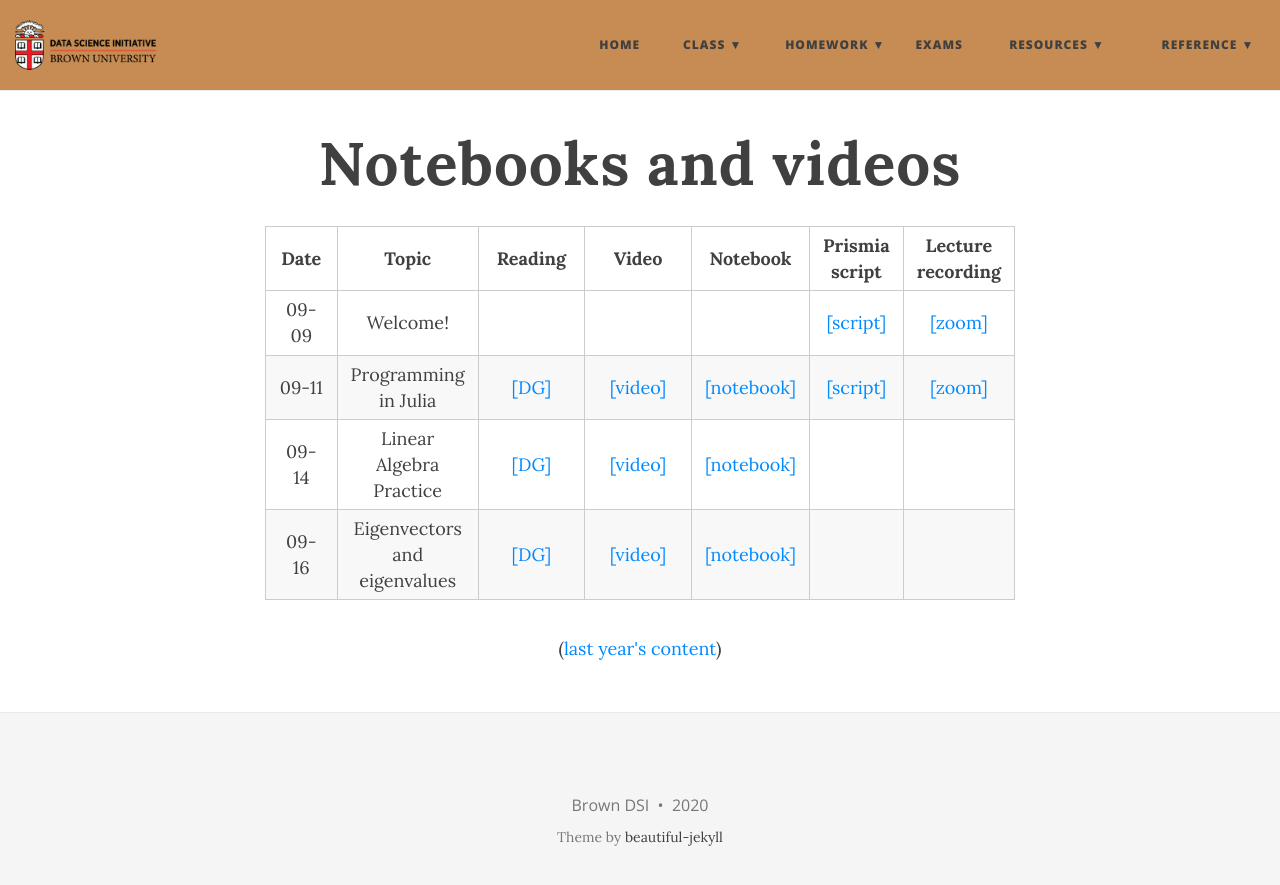
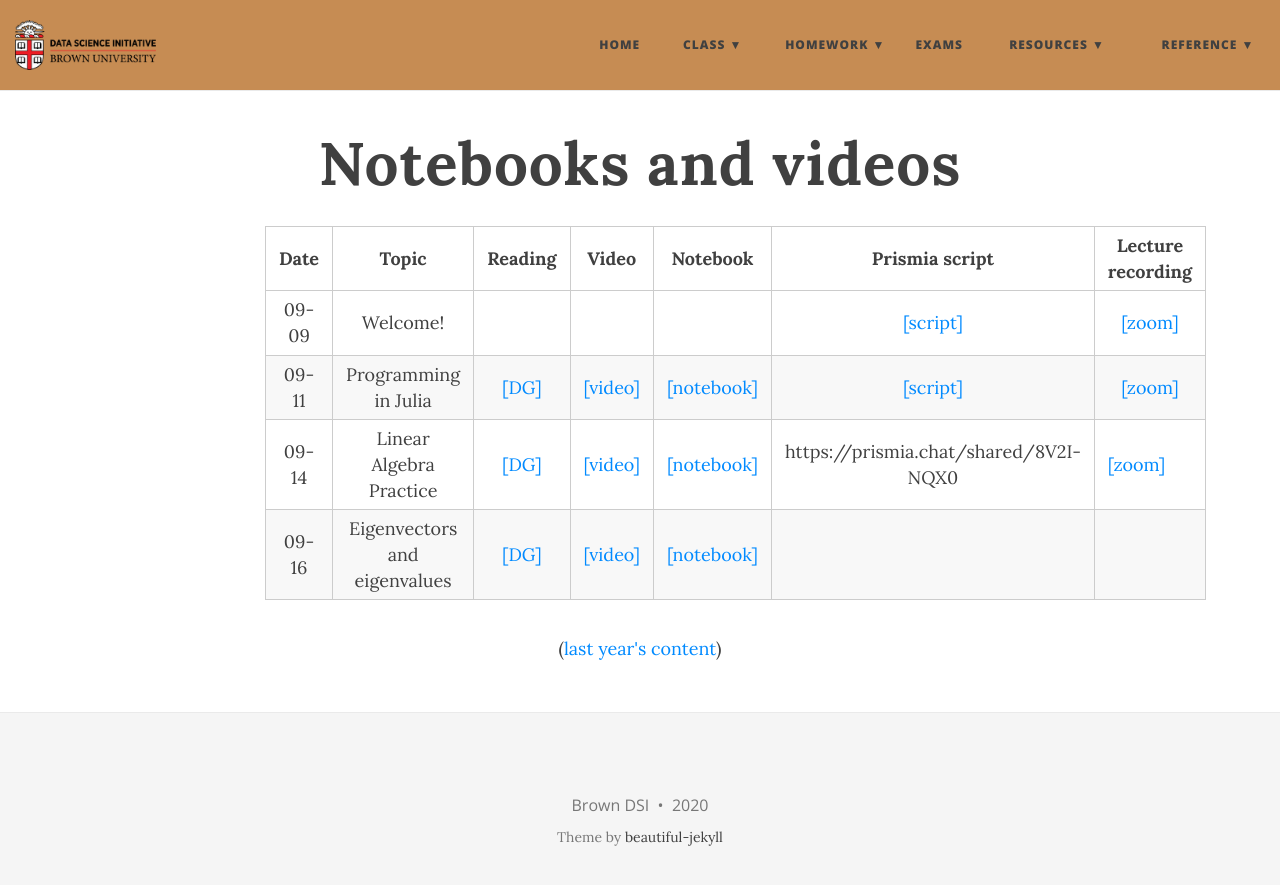
Before and after one commit to data1010/data1010.github.io, a Jekyll site: the page built from class.md, in a window 1280 px wide. Shown: the top 885 px of the page. Built offline with Jekyll 4.4.1, drawn with Linux system fonts in a browser that asks for light colours; nearby versions of some CDN libraries.

Commit message:
Add Itempool for next time plus recording and script for today

```diff
--- a/class.md
+++ b/class.md
@@ -40,14 +40,14 @@ title: Notebooks and videos
       <td style="text-align: center"><a href="https://mathigon.org/course/linear-algebra/">[DG]</a></td>
       <td style="text-align: center"><a href="https://itempool.com/sswatson/c/lVnmVkN96qC">[video]</a></td>
       <td style="text-align: center"><a href="https://nbviewer.jupyter.org/github/data1010/problem-sets/blob/master/preclass-sets/09-14/data1010-09-14.ipynb">[notebook]</a></td>
-      <td></td>
-      <td></td>
+      <td style="text-align: center">https://prismia.chat/shared/8V2I-NQX0</td>
+      <td><a href="https://brown.zoom.us/rec/share/VGy4mXEfsIU42t_Sus3ycCGjyaO8LLpo-YjrzO9sVlBxjUHBeu9kWrT5fsVHsTQj.9OVHXbBPwK6KiS-S">[zoom]</a></td>
     </tr>
     <tr>
       <td style="text-align: center">09-16</td>
       <td style="text-align: center">Eigenvectors and eigenvalues</td>
       <td style="text-align: center"><a href="https://mathigon.org/course/linear-algebra/eigenanalysis">[DG]</a></td>
-      <td style="text-align: center"><a href="https://youtu.be/3NNfl78q1zA">[video]</a></td>
+      <td style="text-align: center"><a href="https://itempool.com/sswatson/c/aOjw_ceyTzQ">[video]</a></td>
       <td style="text-align: center"><a href="https://nbviewer.jupyter.org/github/data1010/problem-sets/blob/master/preclass-sets/09-16/data1010-09-16.ipynb">[notebook]</a></td>
       <td></td>
       <td></td>
@@ -55,6 +55,7 @@ title: Notebooks and videos
   </tbody>
 </table>
 
+
 <center style="margin-top: 36px;">
   (<a href="/class2019">last year's content</a>)
 </center>
```
